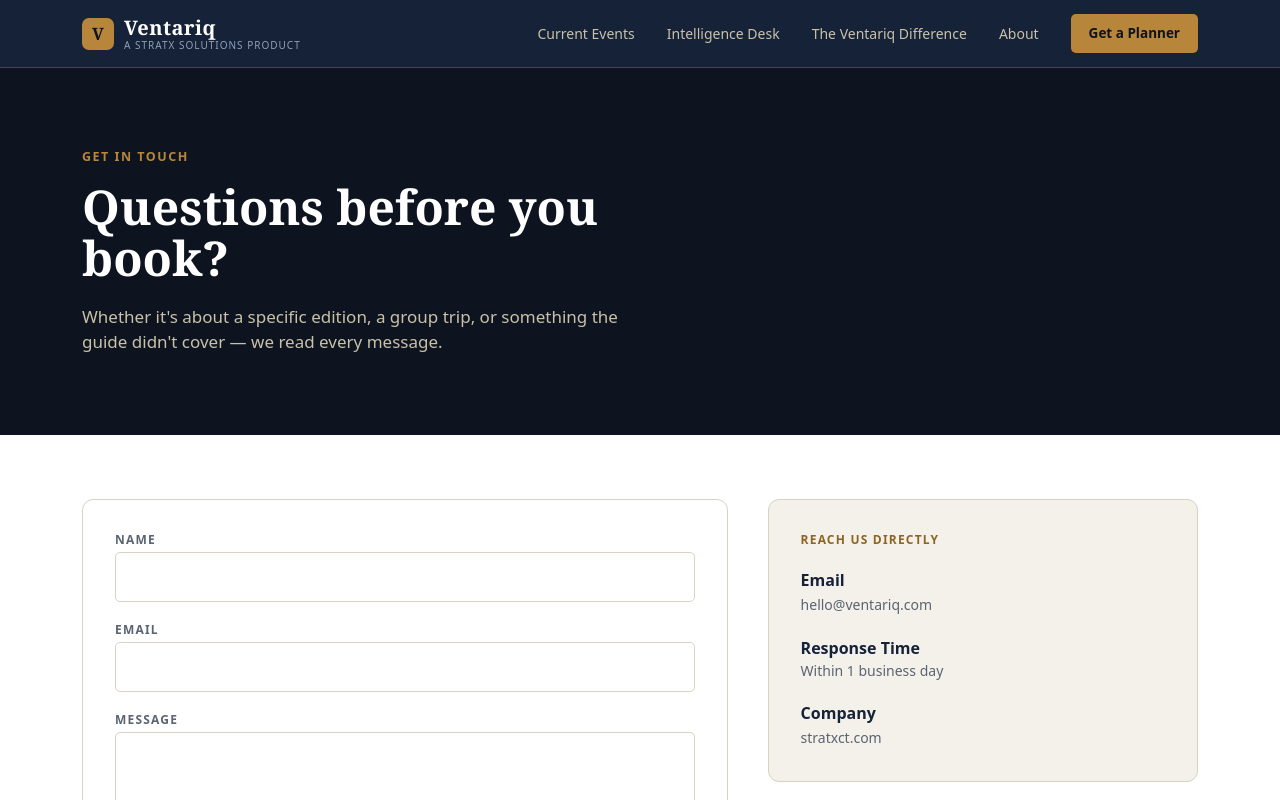
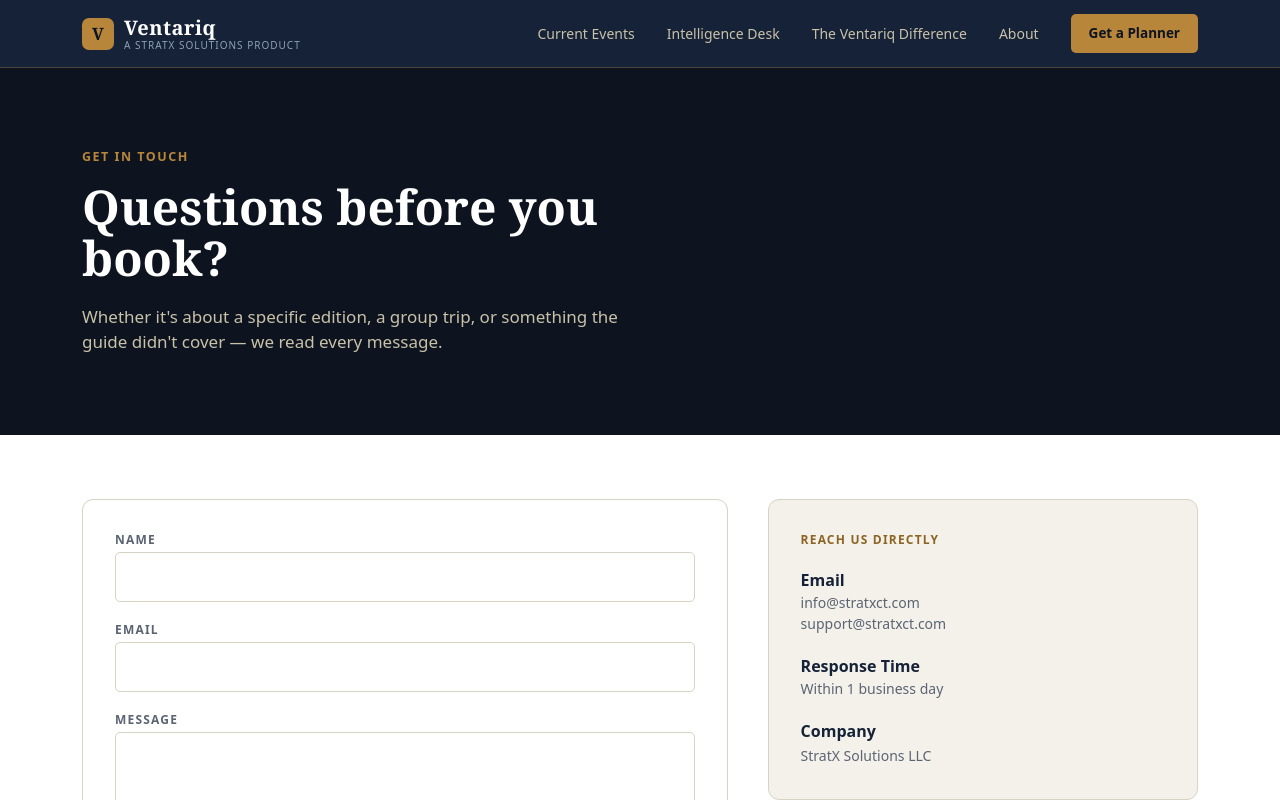
Before and after one commit to ayomikuolarewaju/ventariqplanner, a Next.js app: page /contact in a window 1280 px wide. Shown: the top 800 px of the page. Built offline with nearby package versions, Linux system fonts and the light colour scheme.

Commit message:
correctioml

```diff
--- a/app/contact/page.tsx
+++ b/app/contact/page.tsx
@@ -113,10 +113,16 @@ export default function ContactPage() {
               <div>
                 <p className="font-bold text-[#152238]">Email</p>
                 <a
-                  href="mailto:hello@ventariq.com"
-                  className="text-[14px] text-[#5A6472] hover:text-[#152238]"
+                  href="mailto:info@stratxct.com"
+                  className="text-[14px] text-[#5A6472] hover:text-[#152238] block"
                 >
-                  hello@ventariq.com
+                   info@stratxct.com
+                </a>
+                 <a
+                  href="mailto:support@stratxct.com"
+                  className="text-[14px] text-[#5A6472] hover:text-[#152238] block"
+                >
+                   support@stratxct.com
                 </a>
               </div>
 
@@ -135,7 +141,7 @@ export default function ContactPage() {
                   target="_blank"
                   rel="noreferrer"
                 >
-                  stratxct.com
+                  StratX Solutions LLC
                 </a>
               </div>
             </div>
--- a/app/events/[slug]/page.tsx
+++ b/app/events/[slug]/page.tsx
@@ -82,7 +82,7 @@ export default async function EventLandingPage({
             </div>
           )}
 
-          {event.plans && event.plans.length > 0 && (
+          {/* {event.plans && event.plans.length > 0 && (
             <div>
               <p className="mb-3.5 text-[12.5px] font-bold uppercase tracking-[0.12em] text-[#8C6423]">
                 Plans
@@ -112,7 +112,7 @@ export default async function EventLandingPage({
                 ))}
               </div>
             </div>
-          )}
+          )} */}
         </div>
       </section>
     </main>
--- a/components/HeroExcerptCard.tsx
+++ b/components/HeroExcerptCard.tsx
@@ -14,7 +14,7 @@ export default function HeroExcerptCard() {
         <span className = "capitalize">The Ventariq Difference - inside every Ventariq experience planner</span>
 
       </div>
-      <div className="px-6 pb-6.5 pt-5.5">
+      <div className="px-6 pb-6.5 pt-5.5 text-black">
 
         <p className="mb-4 text-[13.5px] text-[#5A6472]">
           Every claim, labeled by how sure we are.
```
Also changed, not shown: public/hero/tiff.png (added).
